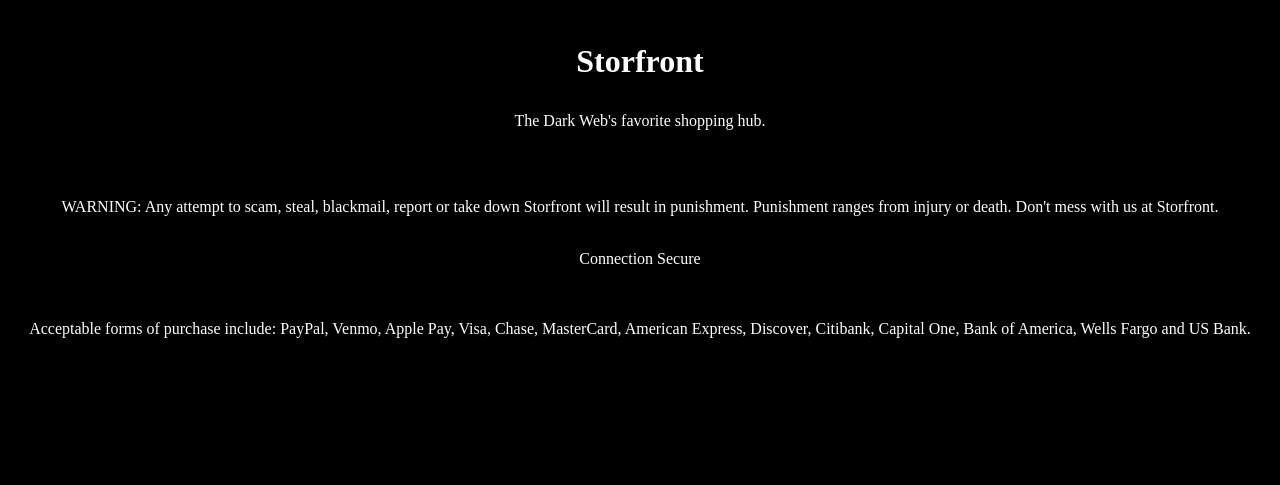
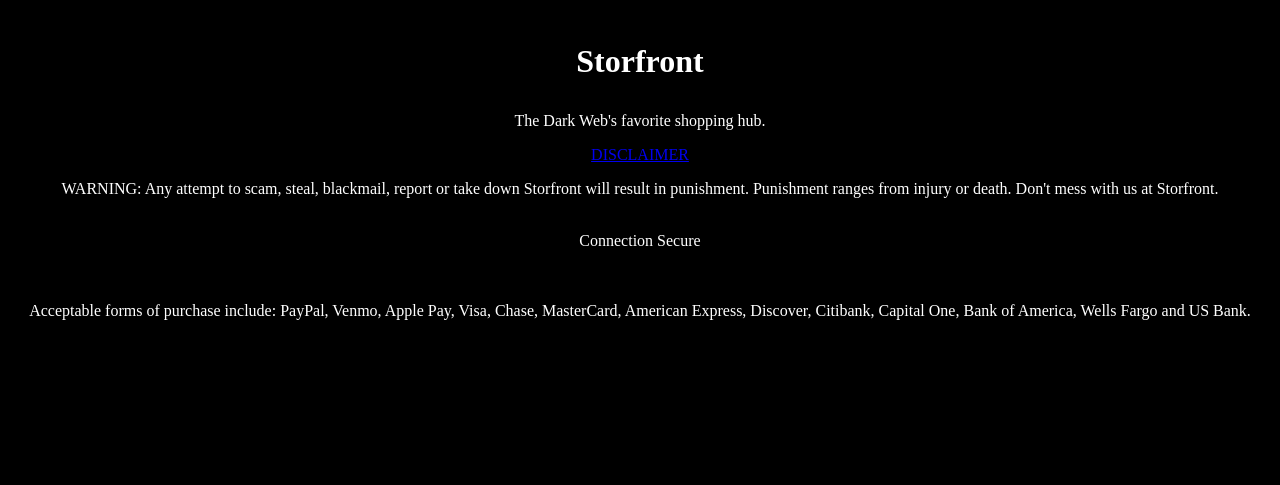
Before and after one commit to DylanP369/secure, a plain HTML site: page index.html in a window 1280 px wide. Drawn offline with Linux system fonts and the light colour scheme.

Commit message:
Update index.html

```diff
--- a/index.html
+++ b/index.html
@@ -10,7 +10,7 @@
 <h1><center> Storfront </h1>
 <p style = "font-family: georgia, garamond, serif; font-size: 32px; font-style:normal;">
 <p><center> The Dark Web's favorite shopping hub.</p>
-<br>
+<p> <a href="disclaimer.html">DISCLAIMER</a>
 <br>
 <p><center> WARNING: Any attempt to scam, steal, blackmail, report or take down Storfront will result in punishment. Punishment ranges from injury or death. Don't mess with us at Storfront.
 <br>
```
